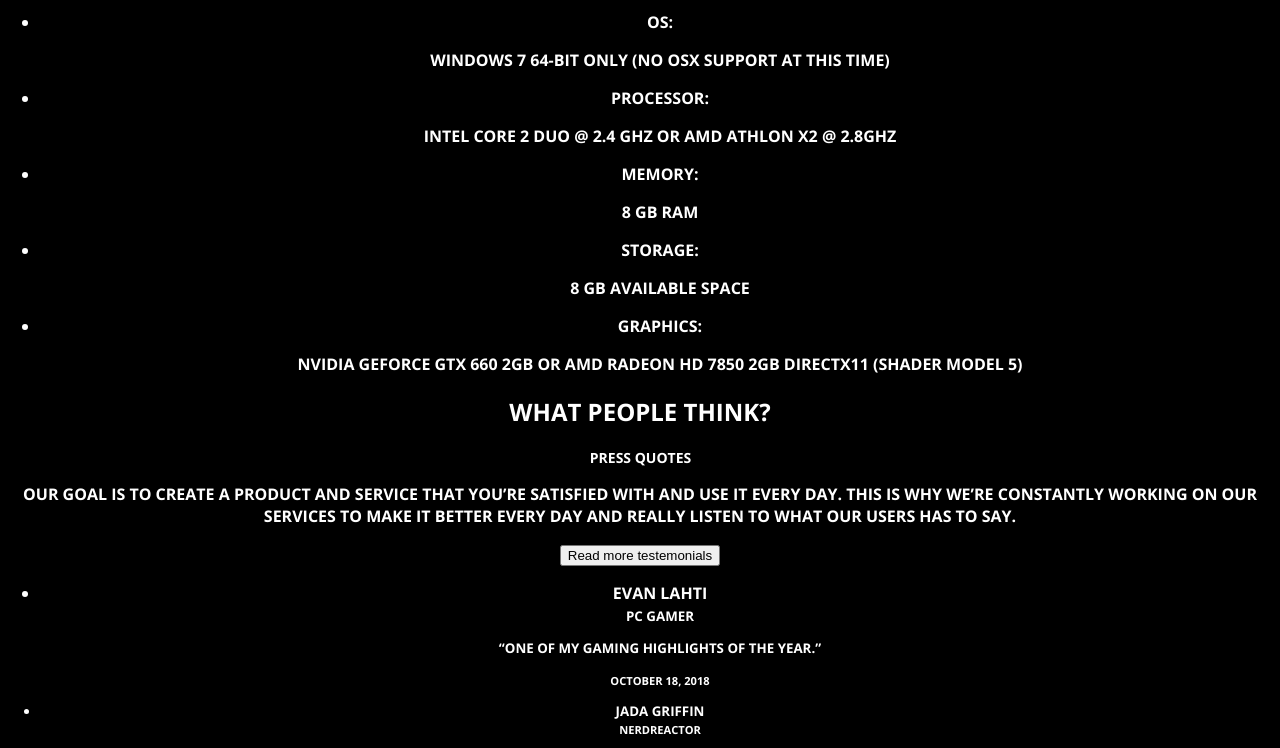
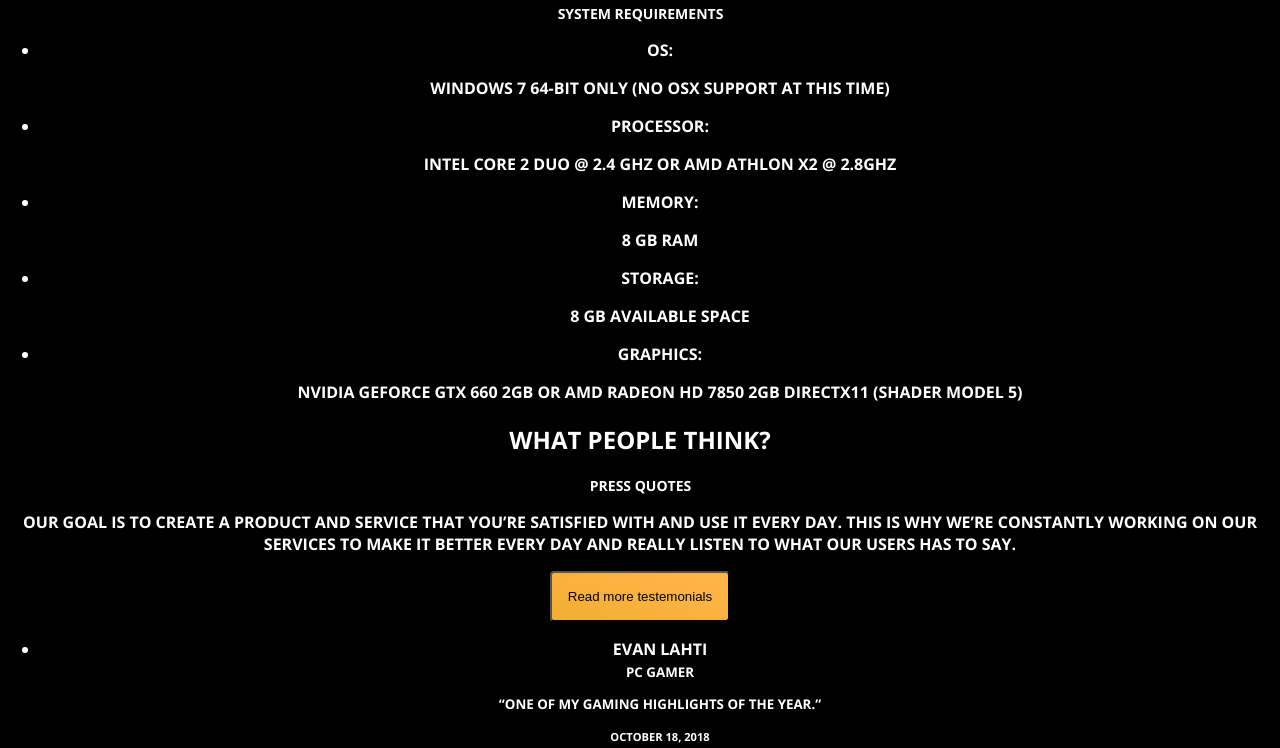
Before and after one commit to Tiaraha-funny/game_website, a website: page index.html in a window 1280 px wide. Shown: the part 740-1488 px from the top of the page. Drawn offline with Linux system fonts and the light colour scheme; files whose address does not match are found by name.

```diff
--- a/scss/index.scss
+++ b/scss/index.scss
@@ -1,3 +1,4 @@
 @import "./variable/font_face";
 @import "./variable/default";
 @import "./variable/masthead";
+@import "./variable/buttons.scss";
--- a/scss/variable/_default.scss
+++ b/scss/variable/_default.scss
@@ -7,3 +7,9 @@
     color: #ffffff;
     background-color: black;
 }
+
+button {
+  background: linear-gradient(194.68deg, #FFB548 11.27%, #F3AF34 90.4%);
+  border-radius: 3.94008px;
+  padding: 16px;
+}
```
Also changed, not shown: scss/variable/buttons.scss (added), webroot/css/index.css.
